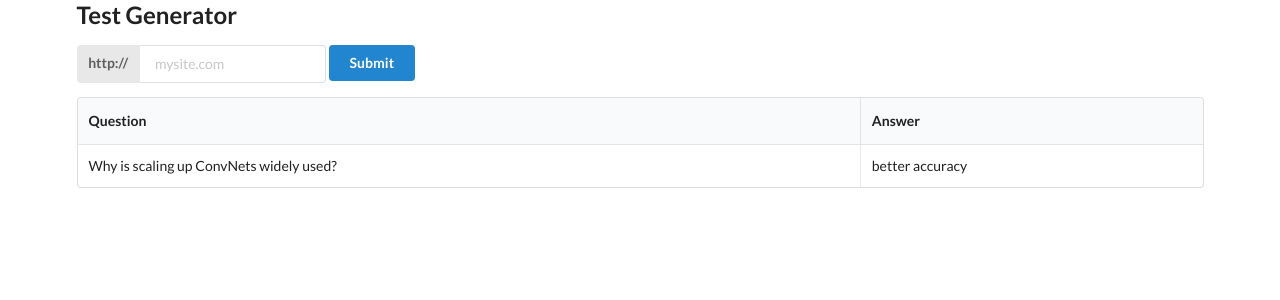
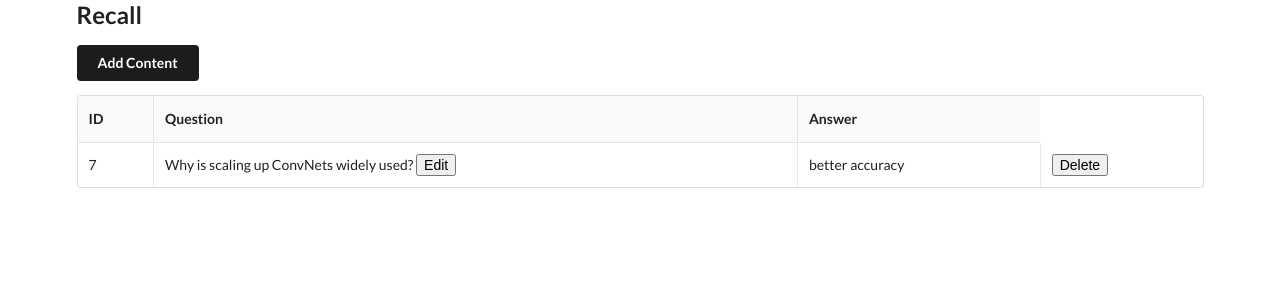
Before and after one commit to lynettelopez/MLAPI, a FastAPI app: page / in a window 1280 px wide. Shown: the top 300 px of the page. Run offline with FastAPI, Linux system fonts and the light colour scheme; data comes from the database, SQL or seed files in the repository; both versions use the stored data as it was after the commit; parts of the project's set-up code (start-up, migrations or seed data) failed here and were passed over; some libraries are stand-ins or nearby versions.

Commit message:
Added ability to post to api from Ui and delete questions from ui and DB

```diff
--- a/main.py
+++ b/main.py
@@ -13,6 +13,9 @@ templates = Jinja2Templates(directory="templates")
 
 class Article(BaseModel):
     content: str
+
+class QuestionDelete(BaseModel):
+    id: int
 
 app = FastAPI()
 
@@ -33,7 +36,7 @@ def read_main(request: Request, db: Session = Depends(get_db)):
     })
 
 @app.post("/article")
-async def analyze_article(article : Article,  background_tasks: BackgroundTasks, db: Session = Depends(get_db)):
+async def analyze_article(article : Article,  db: Session = Depends(get_db)):
     nlp.clear()
     doc = nlp.consume_text(article.content)
     nlp.print()
@@ -48,6 +51,11 @@ async def analyze_article(article : Article,  background_tasks: BackgroundTasks,
 
     return {"message": article.content, "questions": nlp.qa_pairs}
 
+@app.delete("/article")
+async def delete_question(question: QuestionDelete,  db: Session = Depends(get_db)):
+    db.execute(f"DELETE FROM questions WHERE id ={question.id}")
+    db.commit()
+    return {"id": question.id}
 
 
 
--- a/templates/dashboard.html
+++ b/templates/dashboard.html
@@ -1,28 +1,105 @@
 {% extends "layout.html" %}
 
 {% block content %}
+<!--START Javascript-->
+<script>
+  function deleteRow(btn) {
+      var row = btn.parentNode.parentNode;
+      var xmlhttp = new XMLHttpRequest();   // new HttpRequest instance
+      xmlhttp.open("DELETE", "/article");
+      xmlhttp.setRequestHeader("Content-Type", "application/json");
+      xmlhttp.send(JSON.stringify({id: parseInt(row.firstChild.nextSibling.innerHTML)}));
+      row.parentNode.removeChild(row);
 
-<div class="ui labeled input">
-  <div class="ui label">
-    http://
-  </div>
-  <input type="text" placeholder="mysite.com">
-</div>
-<button class="ui button primary">
-  Submit
-</button>
+  }
+  $(document).ready(function() {
+    $("#add_content").click(function() {
+      $('.ui.modal').modal('show');
+    });
+
+    $("#save").click(function() {
+
+        var textareaContent = $("#content").val();
+        console.log(JSON.stringify(textareaContent))
+
+        var xmlhttp = new XMLHttpRequest();   // new HttpRequest instance
+        xmlhttp.open("POST", "/article");
+        xmlhttp.setRequestHeader("Content-Type", "application/json");
+        xmlhttp.send(JSON.stringify({content: textareaContent}));
+
+      $('.ui.modal').modal('hide');
+    });
+  });
+  </script>
+<!--END Javascript-->
+
+<button id="add_content" class="ui button secondary">Add Content</button>
+
+<!--START UI Table to hold questions-->
 <table class="ui celled table">
     <thead>
-      <tr><th>Question</th>
+      <tr>
+      <th>ID</th>
+      <th>Question</th>
       <th>Answer</th>
     </tr></thead>
     <tbody>
       {% for question in questions %}
       <tr>
-        <td>{{question['question']}}</td>
+        <td id="id">{{question['id']}}</td>
+        <td>{{question['question']}} <button id="edit_content">Edit</button></td>
         <td>{{question['answer']}}</td>
+        <td><input type="button" value="Delete" onclick="deleteRow(this)"/></td>
       </tr>
       {% endfor %}
     </tbody>
   </table>
+<!--END UI Table to hold questions-->
+
+
+<!-- START UI MODAL to add content-->
+  <div class="ui modal">
+    <i class="close icon"></i>
+    <div class="header">
+      Add content
+    </div>
+    <div class="contentArea">
+        <div class="ui form">
+            <div class="field">
+              <label>content</label>
+              <textarea id="content"></textarea>
+            </div>
+          </div>
+    </div>
+    <div class="actions">
+      <div id="save" class="ui positive right labeled icon button">
+        Add Content
+        <i class="plus icon"></i>
+      </div>
+    </div>
+  </div>
+  <!-- END UI MODAL to add content-->
+
+  <!-- START UI MODAL to edit content-->
+  <div class="ui modal">
+    <i class="close icon"></i>
+    <div class="header">
+      Edit content
+    </div>
+    <div class="contentArea">
+        <div class="ui form">
+            <div class="field">
+              <label>content</label>
+              <textarea id="content"></textarea>
+            </div>
+          </div>
+    </div>
+    <div class="actions">
+      <div id="edit" class="ui positive right labeled icon button">
+        Edit Content
+        <i class="plus icon"></i>
+      </div>
+    </div>
+  </div>
+  <!-- END UI MODAL to edit content-->
 {% endblock %}
--- a/templates/layout.html
+++ b/templates/layout.html
@@ -4,14 +4,15 @@
     <meta charset="UTF-8">
     <meta http-equiv="X-UA-Compatible" content="IE=edge">
     <meta name="viewport" content="width=device-width, initial-scale=1.0">
+    <script src="https://code.jquery.com/jquery-3.1.1.min.js" integrity="sha256-hVVnYaiADRTO2PzUGmuLJr8BLUSjGIZsDYGmIJLv2b8=" crossorigin="anonymous"></script>
     <link rel="stylesheet" href="https://cdn.jsdelivr.net/npm/semantic-ui@2.4.2/dist/semantic.min.css">
     <script src="https://cdn.jsdelivr.net/npm/semantic-ui@2.4.2/dist/semantic.min.js"></script>
-    <script src="https://code.jquery.com/jquery-3.1.1.min.js" integrity="sha256-hVVnYaiADRTO2PzUGmuLJr8BLUSjGIZsDYGmIJLv2b8=" crossorigin="anonymous"></script>
+
     <title>Test Generator</title>
 </head>
 <body>
     <div class="ui container">
-        <h2>Test Generator</h2>
+        <h2>Recall</h2>
         {% block content %}
         {% endblock %}
     </div>
```
Also changed, not shown: question.db, 1 other file.
